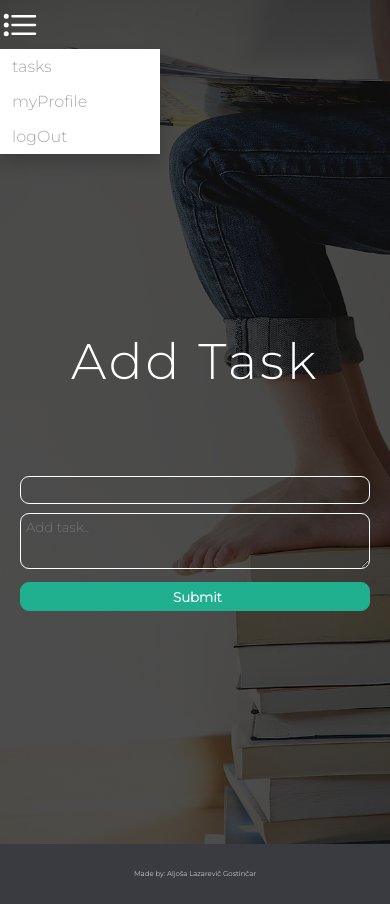
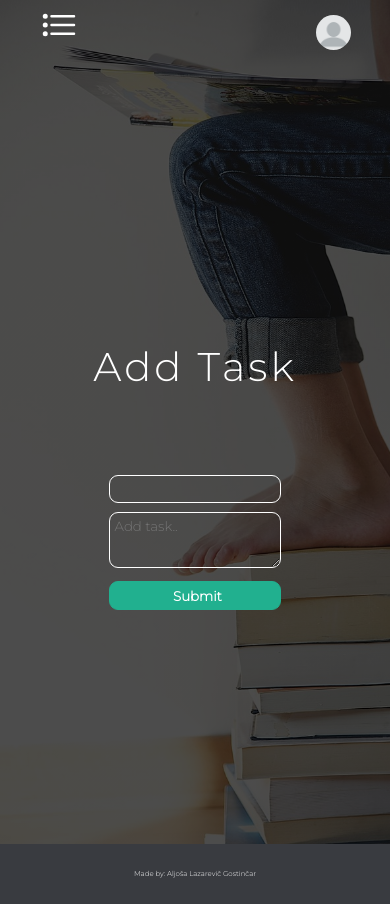
Before and after one commit to Aljosa12/TODOapp, a Flask app: template templates/addtask.html in a window 390 px wide; the page is wider, and only the part inside the window is pictured. Run offline with Flask 2, Linux system fonts and the light colour scheme; the template is opened without the code that fills it, so the values that code supplies are empty; some libraries are stand-ins or nearby versions.

Commit message:
Update: optimizing for mobile

```diff
--- a/static/style.css
+++ b/static/style.css
@@ -320,13 +320,6 @@
     height: 100px;
 }
 
-/*.img-wrap {
-    width: 100px;
-    height: 100px;
-    margin-left: auto;
-    margin-right: auto;
-}*/
-
   .btn-img img {
     display: block;
     transition: all 0.6s;
@@ -369,8 +362,8 @@
     margin-top: -100px;
     }
 
-    .nav {
-    width: 380px;
+    .navigation {
+    width: 80%;
     margin-left: auto;
     margin-right: auto;
     }
@@ -395,4 +388,27 @@
         padding-top:10px;
     }
 
+    .title form{
+        width: 100%;
+        text-align:center;
+        margin: auto;
+    }
+
+    .title form input {
+        width: 85%;
+    }
+
+    .title h1 {
+        font-size: 40px;
+
+    }
+
+    .title form button {
+        width: 85%;
+    }
+
+    .title form textarea {
+        width: 85%;
+    }
+
 }
--- a/templates/tasks.html
+++ b/templates/tasks.html
@@ -36,7 +36,6 @@
                             <img style="border-radius: 50px; width: 35px; height: 35px;" src="{{ img.image_url }}"/>
                         </a>
                     {% endif %}
-
                 </div>
             </div>
 
```
Also changed, not shown: localhost.sqlite.
